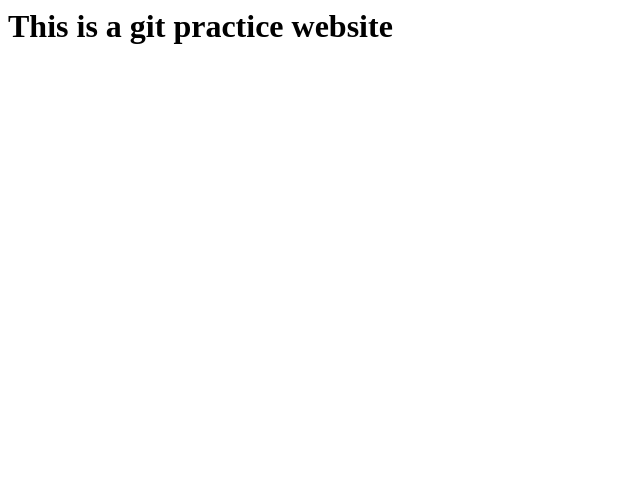
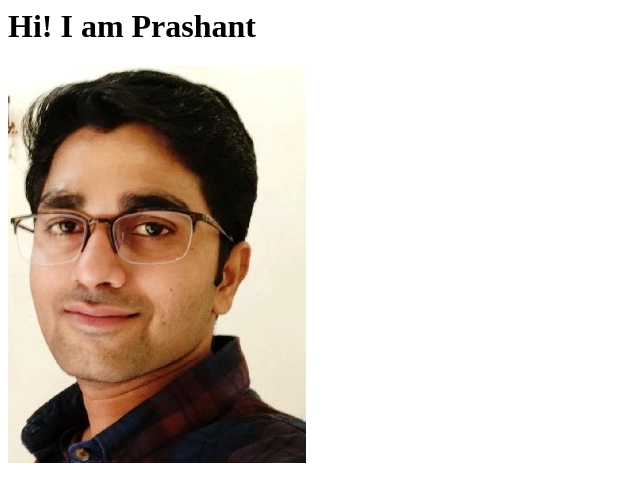
Before and after one commit to GitDevopsTraining/TrainingRepo, a plain HTML site: page index.html in a window 1280 px wide. Shown: the whole page, without its empty margins (0-640 px from the left). Drawn offline with Linux system fonts and the light colour scheme.

Commit message:
Update index.html

```diff
--- a/index.html
+++ b/index.html
@@ -1,5 +1,6 @@
 <html>
 <body>
-<h1> This is a git practice website </h1>
+<h1> Hi! I am Prashant </h1>
+  <img src="/Prashant_Chaple_2021.jpg" />
 </body>
 </html>
```
